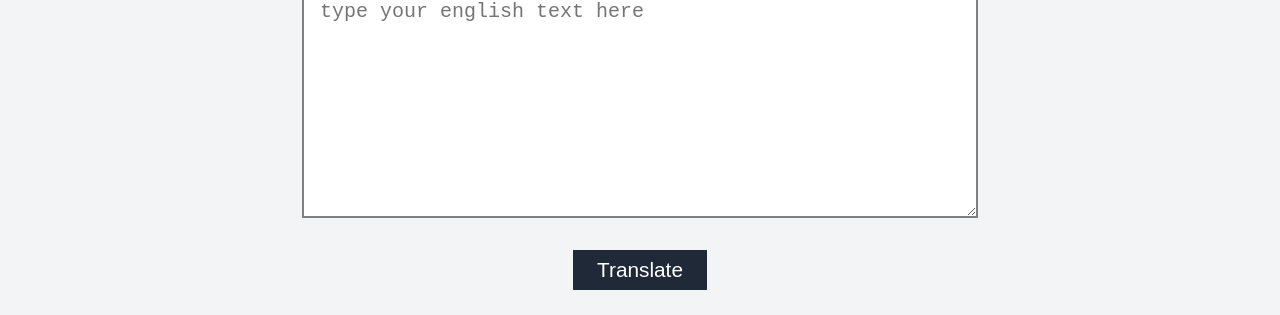
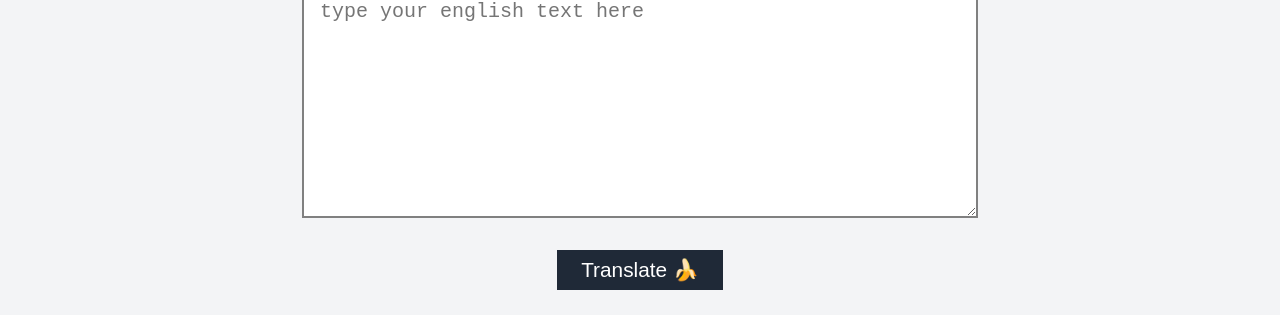
Before and after one commit to heetgajra/bana-talk-level0, a plain HTML site: page index.html in a window 1280 px wide. Shown: the part 485-800 px from the top of the page. Drawn offline with Linux system fonts and the light colour scheme.

Commit message:
added a banana emoji to the translate button

```diff
--- a/index.html
+++ b/index.html
@@ -19,7 +19,7 @@
           placeholder="type your english text here"
         ></textarea>
 
-        <button id="btn-translate">Translate</button>
+        <button id="btn-translate">Translate 🍌</button>
         <div class="info-msg"></div>
         <textarea id="output-msg" cols="50" rows="8"></textarea>
       </section>
```
